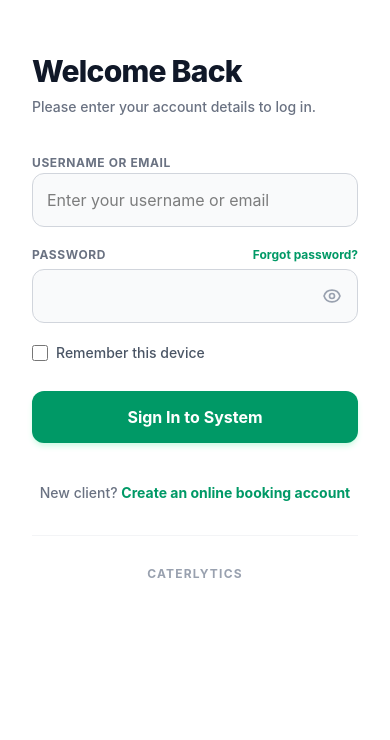
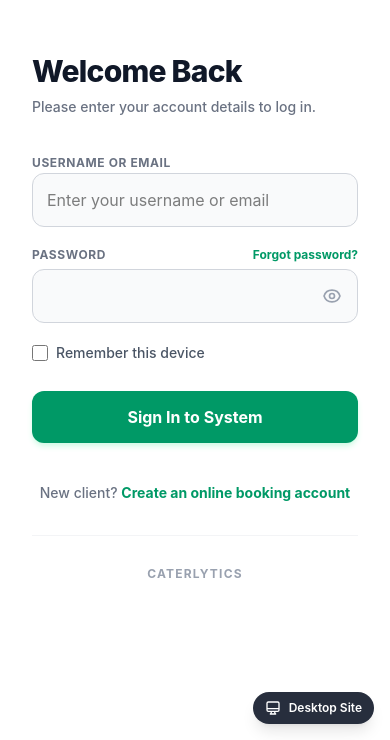
Before and after one commit to jmrvls/caterlytics-frontend, a Vue app: page / in a window 390 px wide. Shown: the part 104-844 px from the top of the page. Built offline with nearby package versions, Linux system fonts and the light colour scheme.

Commit message:
add other featured

```diff
--- a/src/App.vue
+++ b/src/App.vue
@@ -1,3 +1,23 @@
 <template>
   <RouterView />
+
+  <!-- Desktop-site toggle: only shown on phones (lg:hidden). Lets a user
+       force the wide/desktop layout instead of the mobile one, the same
+       way "Request Desktop Site" works in mobile browsers. -->
+  <button
+    @click="toggleDesktopMode"
+    class="lg:hidden fixed bottom-4 right-4 z-[60] flex items-center gap-2 bg-gray-900/90 dark:bg-gray-700/90 text-white text-xs font-semibold px-3 py-2 rounded-full shadow-lg print:hidden"
+  >
+    <svg class="w-4 h-4" fill="none" viewBox="0 0 24 24" stroke="currentColor">
+      <path v-if="!isDesktopMode" stroke-linecap="round" stroke-linejoin="round" stroke-width="2" d="M9.75 17L9 20l-1 1h8l-1-1-.75-3M3 13h18M5 17h14a2 2 0 002-2V5a2 2 0 00-2-2H5a2 2 0 00-2 2v10a2 2 0 002 2z" />
+      <path v-else stroke-linecap="round" stroke-linejoin="round" stroke-width="2" d="M12 18h.01M8 21h8a2 2 0 002-2V5a2 2 0 00-2-2H8a2 2 0 00-2 2v14a2 2 0 002 2z" />
+    </svg>
+    {{ isDesktopMode ? 'Mobile Site' : 'Desktop Site' }}
+  </button>
 </template>
+
+<script setup>
+import { useDesktopMode } from './composables/useDesktopMode'
+
+const { isDesktopMode, toggleDesktopMode } = useDesktopMode()
+</script>
--- /dev/null
+++ b/src/composables/usedesktopmode.js
@@ -0,0 +1,63 @@
+import { ref } from 'vue'
+
+// The width (in CSS px) our desktop layout is designed around.
+// This matches Tailwind's `lg` breakpoint (1024px) with a little
+// breathing room so the sidebar + content don't feel cramped.
+const DESKTOP_WIDTH = 1280
+const STORAGE_KEY = 'caterlytics-desktop-mode'
+
+const isDesktopMode = ref(localStorage.getItem(STORAGE_KEY) === '1')
+
+function getViewportMeta() {
+  return document.querySelector('meta[name="viewport"]')
+}
+
+function applyViewport() {
+  const meta = getViewportMeta()
+  if (!meta) return
+
+  if (isDesktopMode.value) {
+    // Tell the phone's browser the page is DESKTOP_WIDTH px wide, then
+    // zoom the whole layout viewport out so it fits the real screen.
+    // This is the same trick "Request Desktop Site" uses in Chrome/Safari.
+    const scale = window.innerWidth / DESKTOP_WIDTH
+    meta.setAttribute(
+      'content',
+      `width=${DESKTOP_WIDTH}, initial-scale=${scale}, minimum-scale=${scale}, user-scalable=yes`
+    )
+  } else {
+    meta.setAttribute('content', 'width=device-width, initial-scale=1.0')
+  }
+}
+
+function handleResize() {
+  if (isDesktopMode.value) applyViewport()
+}
+
+let listenerAttached = false
+
+export function useDesktopMode() {
+  if (!listenerAttached) {
+    window.addEventListener('resize', handleResize)
+    window.addEventListener('orientationchange', handleResize)
+    listenerAttached = true
+    // Re-apply immediately in case the user had it on from a previous visit.
+    applyViewport()
+  }
+
+  function setDesktopMode(value) {
+    isDesktopMode.value = value
+    localStorage.setItem(STORAGE_KEY, value ? '1' : '0')
+    applyViewport()
+  }
+
+  function toggleDesktopMode() {
+    setDesktopMode(!isDesktopMode.value)
+  }
+
+  return {
+    isDesktopMode,
+    setDesktopMode,
+    toggleDesktopMode,
+  }
+}
```
